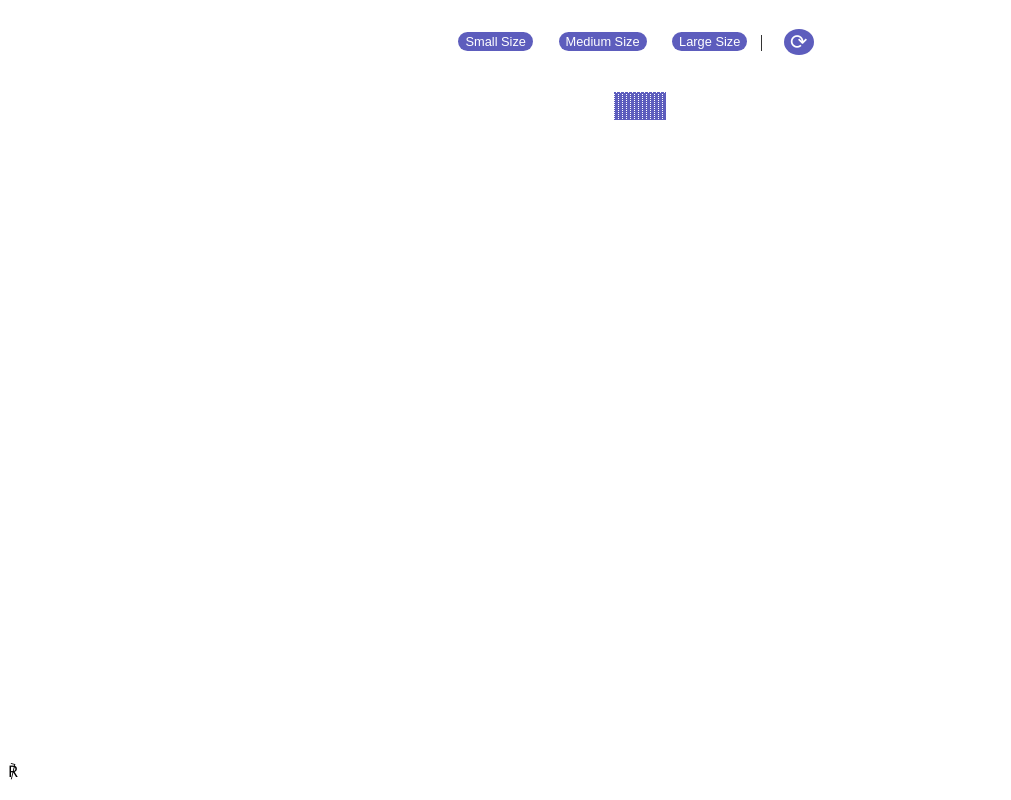
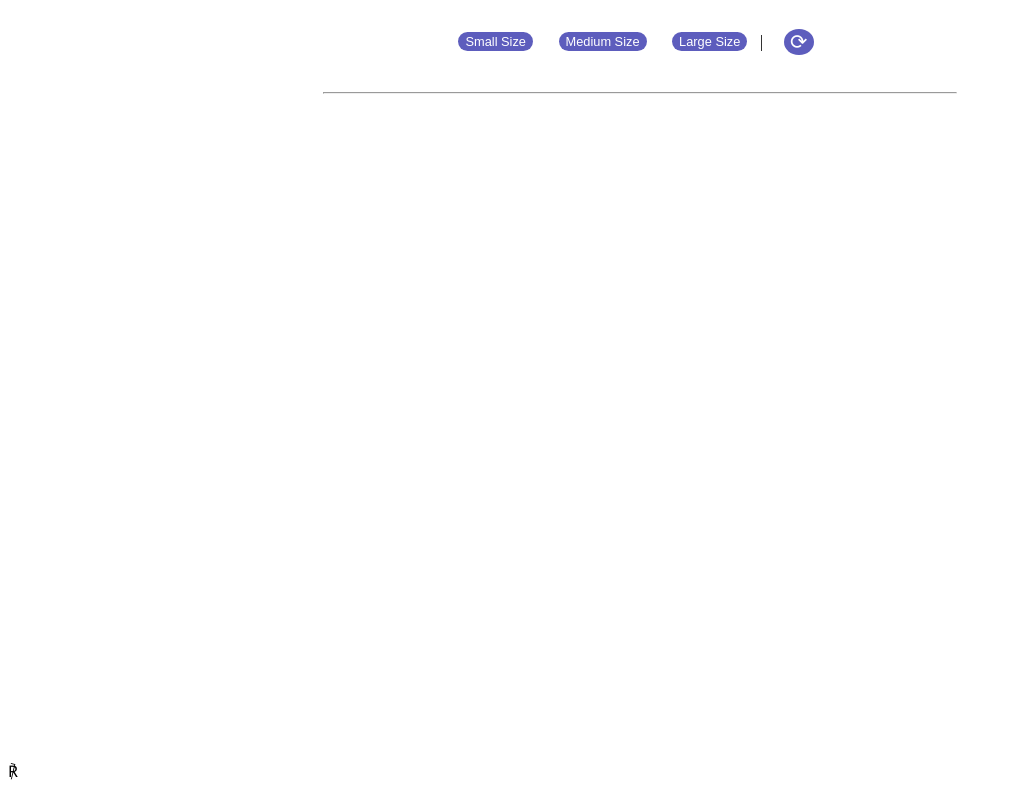
Before and after one commit to Raul-Araujo/eas, a plain HTML site: page index.html in a window 1280 px wide. Shown: the whole page, without its empty margins (0-1011 px from the left). Drawn offline with Linux system fonts and the light colour scheme.

Commit message:
styling the divs and ending the screen

```diff
--- a/index.html
+++ b/index.html
@@ -14,8 +14,10 @@
         <button id='large' onclick="largeOption()">Large Size</button>|
         <button id='refresh' onclick="refreshing()" title='Refresh'>&#10227</button>
     </header>
+<hr style="width: 50%;">
     <main id="container">
     </main>
+
     <footer id="footer">
         <p>&#8479</p>
         <script src="script.js"></script>
--- a/script.js
+++ b/script.js
@@ -10,12 +10,12 @@ const container  = document.querySelector('#container');
                 for (let x = 0; x < columns; x++){
                     const columns1 = document.querySelector('.columns'+[i]);
                     const squares1 = document.createElement('div');
-                    columns1.appendChild(squares1);
+                    squares.appendChild(squares1);
 
                 }
         }
     }
-creatingSquares(13); //The above function creates the square.
+creatingSquares(100); //The above function creates the square.
 const divs = document.querySelectorAll('div');
 
 function smallOption(){
--- a/style.css
+++ b/style.css
@@ -1,3 +1,4 @@
+
 
 header{
     display: flex;
@@ -12,7 +13,6 @@ button{
     color: white;
     border-radius:2.5em;
     border:1px dotted rgb(93, 93, 189);
-
 }
 #refresh{
     border-radius:50%;
@@ -24,12 +24,14 @@ button:hover{
     color:rgb(93, 93, 189);
 
 }
+
 #container {
     display: flex;
     justify-content: center;
+
 }
 #container div{
-    border: 1px rgb(93, 93, 189) dotted;
+    border-radius: 50%;
 
 }
 footer{
```
